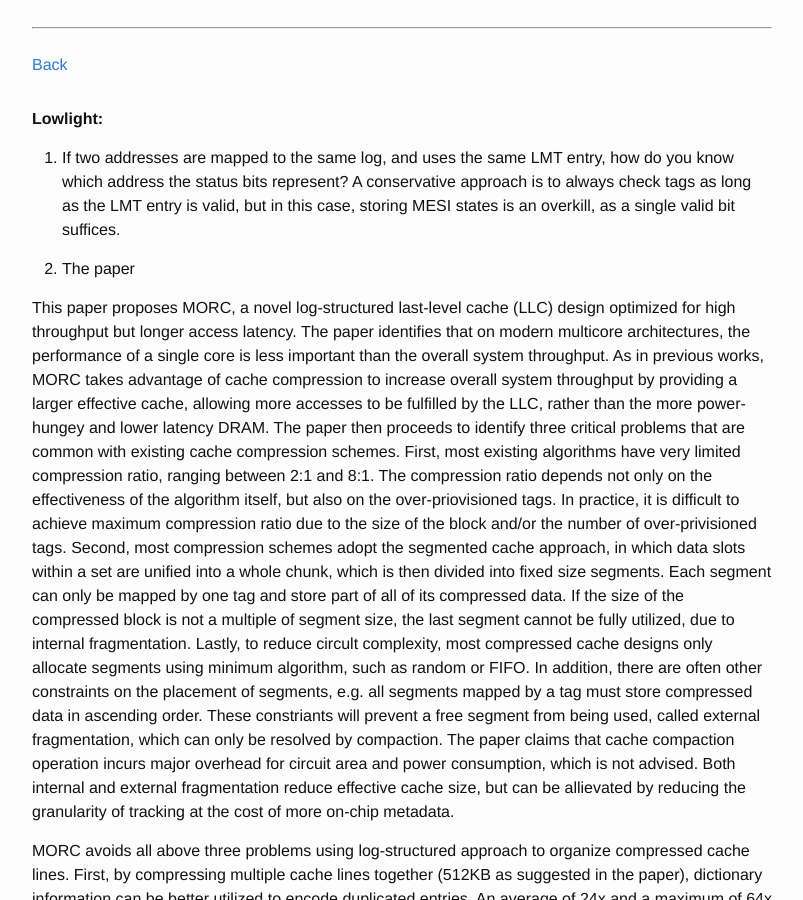
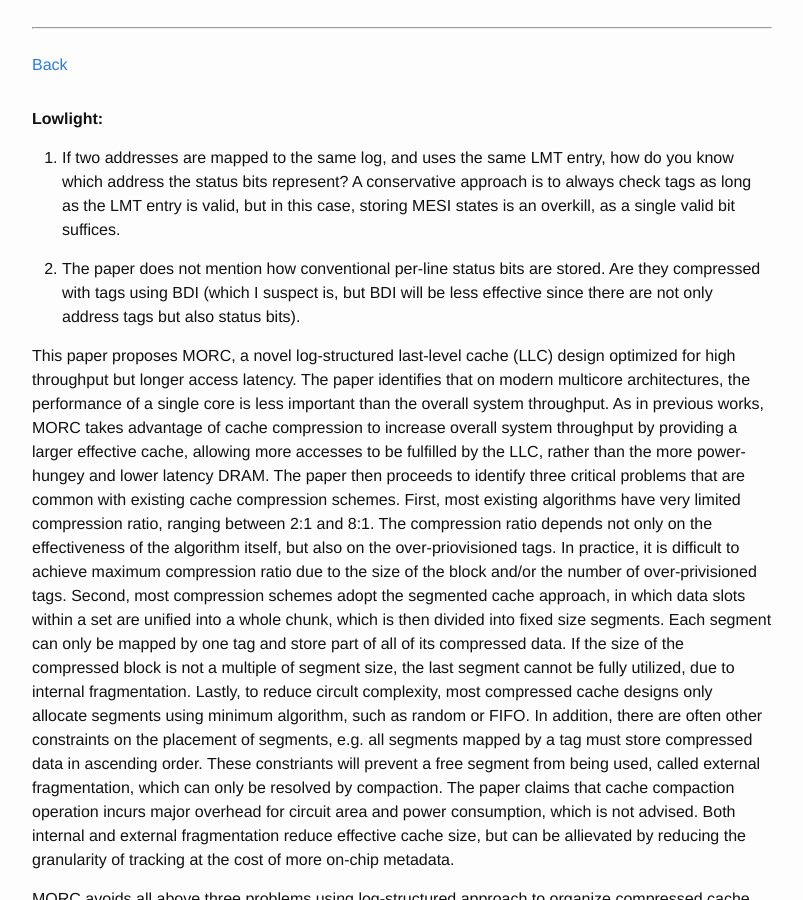
Before and after one commit to wangziqi2013/wangziqi2013.github.io, a Jekyll site: the page built from _posts/2020-06-28-morc.markdown, in a window 1280 px wide and 900 px high, scrolled down 385 px. Shown: the whole window, without its empty margins (238-1041 px from the left). Built offline with Jekyll 4.4.1, drawn with Linux system fonts in a browser that asks for light colours.

Commit message:
Adding lowlight

```diff
--- a/_posts/2020-06-28-morc.markdown
+++ b/_posts/2020-06-28-morc.markdown
@@ -19,7 +19,8 @@ version_mgmt:
    bits represent? A conservative approach is to always check tags as long as the LMT entry is valid, but in this case,
    storing MESI states is an overkill, as a single valid bit suffices.
 
-2. The paper
+2. The paper does not mention how conventional per-line status bits are stored. Are they compressed with tags using BDI
+   (which I suspect is, but BDI will be less effective since there are not only address tags but also status bits).
 
 This paper proposes MORC, a novel log-structured last-level cache (LLC) design optimized for high throughput but longer
 access latency. The paper identifies that on modern multicore architectures, the performance of a single core is less
```
